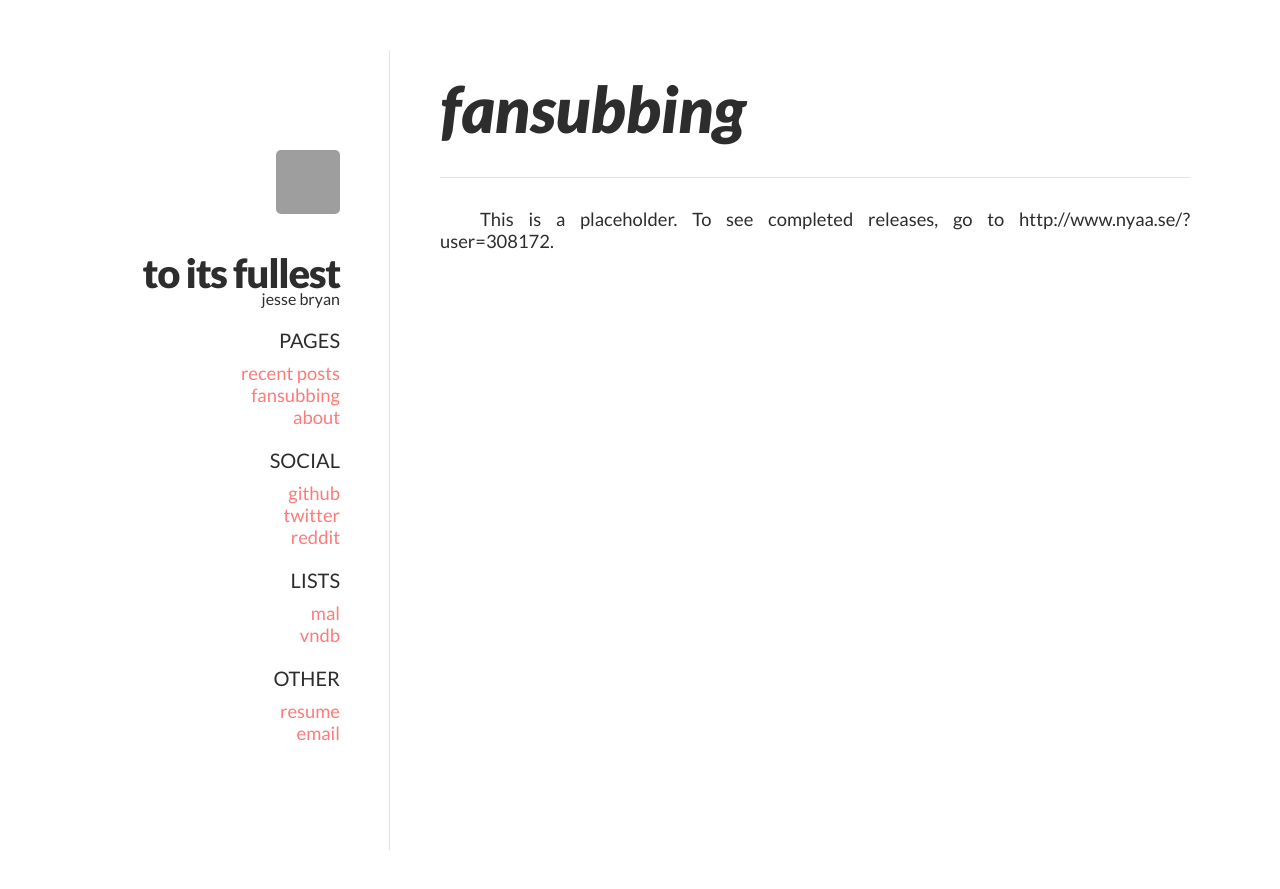
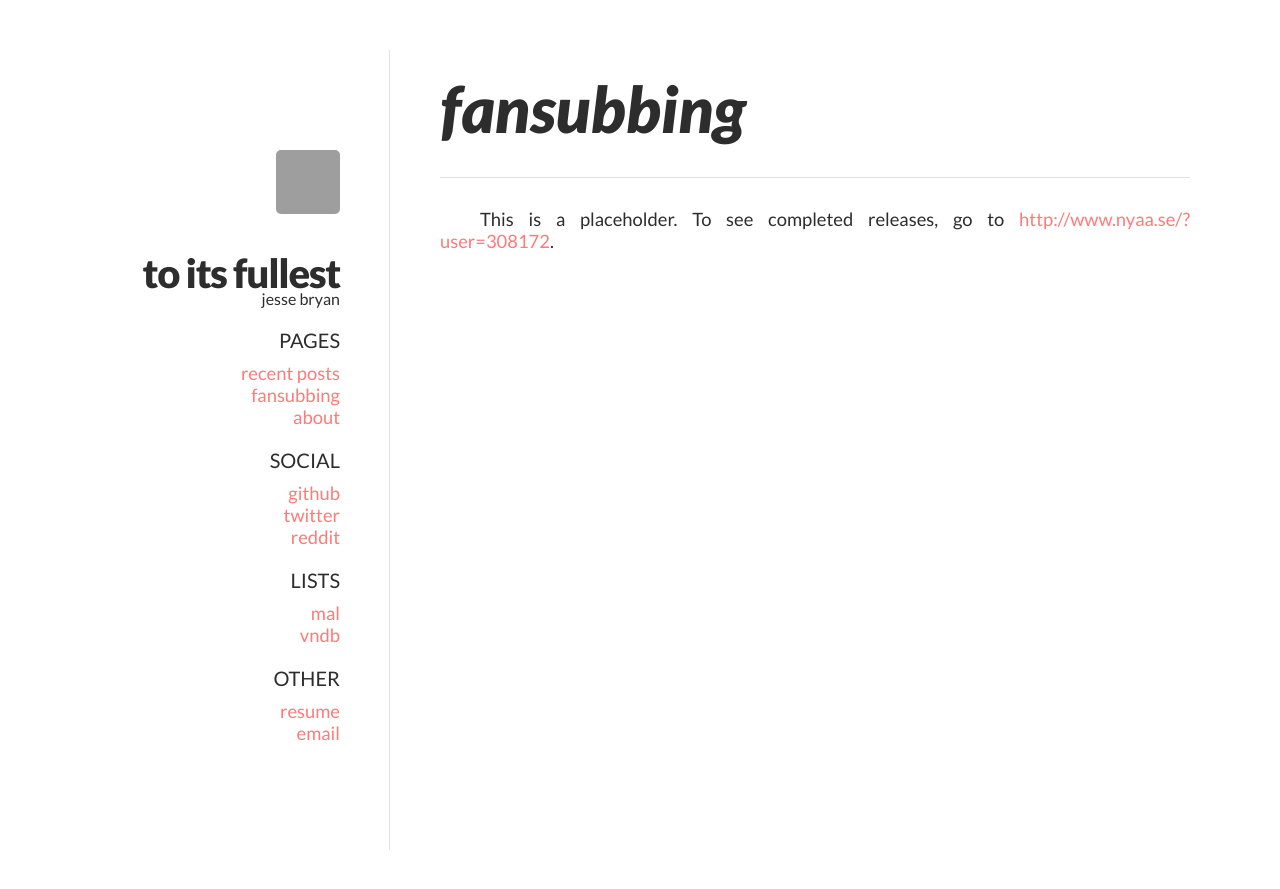
Before and after one commit to Winneon/winneon.github.com, a Jekyll site: the page built from animeisdead/index.md, in a window 1280 px wide. Shown: the top 889 px of the page. Built offline with Jekyll 4.4.1, drawn with Linux system fonts in a browser that asks for light colours; part of the change alters nothing that is shown; grey boxes are pictures that could not be loaded.

Commit message:
Built files updated at 2015-10-20 07:47:11 UTC.

```diff
--- a/animeisdead/index.md
+++ b/animeisdead/index.md
@@ -3,4 +3,4 @@ layout: page
 title: fansubbing
 ---
 
-This is a placeholder. To see completed releases, go to http://www.nyaa.se/?user=308172.
+This is a placeholder. To see completed releases, go to [http://www.nyaa.se/?user=308172](http://www.nyaa.se/?user=308172).
```
Also changed, not shown: 1 other file.
